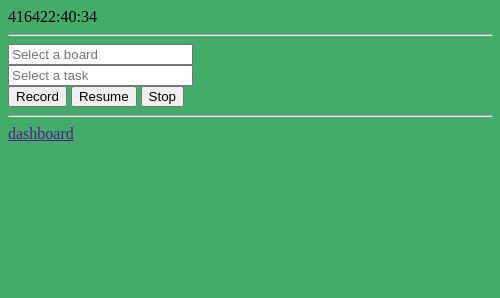
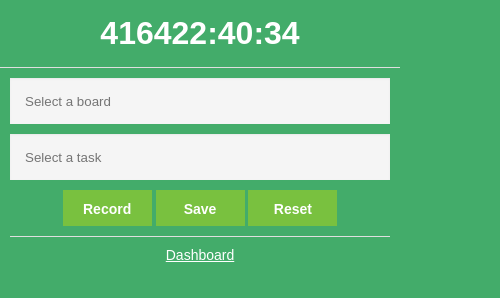
Before and after one commit to chihebnabil/AngularJS-Kanban-Applicaton, a browser extension: page popup.html at #!/record in a window 400 px wide. Shown: the whole page, 500 px wide, since content can reach past the window. Drawn offline with nearby package versions, Linux system fonts and the light colour scheme.

Commit message:
add popup css

```diff
--- a/assets/css/popup.css
+++ b/assets/css/popup.css
@@ -0,0 +1,63 @@
+body {
+    overflow: hidden;
+    color: white;
+    font-family: sans-serif;
+    font-size: 14px;
+    margin: 0 auto;
+     text-align: center;
+}
+button, input, hr {
+    border: none;
+    color: inherit;
+    background-color: transparent;
+    outline: none;
+}
+hr {
+    display: block;
+    margin: 10px 0;
+    height: 1px;
+    background-color: #DFDFDF;
+}
+
+form {
+    padding: 0 10px;
+}
+input {
+    display: block;
+    margin: 10px 0;
+    padding: 0 15px;
+    width: 100%;
+    height: 46px;
+    color:grey;
+    background-color: #F5F5F5;
+    box-shadow: inset 0 1px 2px rgba(229, 229, 229, 0.75);
+}
+a{
+    color: white;
+}
+button {
+    cursor: pointer !important;
+}
+button{
+    display: inline-block;
+    width: 89px;
+    height: 36px;
+
+    vertical-align: middle;
+    text-align: center;
+    line-height: 36px;
+
+    font-size: 14px;
+    font-weight: 700;
+
+    background-color: #79C13F;
+}
+timer{
+  display: block;
+    margin: 15px 0;
+
+    text-align: center;
+    color: white;
+    font-size: 32px;
+    font-weight: 700;
+}
--- a/popup.html
+++ b/popup.html
@@ -1,4 +1,4 @@
-<html style="min-width:500px;">
+<html style="min-width:400px;">
 
 <head>
     <meta name="viewport" content="width=device-width, initial-scale=1.0">
--- a/templates/record.html
+++ b/templates/record.html
@@ -15,12 +15,12 @@
 
             </div>
             <div class="btn-group" role="group">
-                <button type="button" ng-click="startTimer()" class="btn btn-success ">Record</button>
-                <button type="button" ng-click="resumeTimer()" class="btn btn-default ">Resume</button>
-                <button type="button" ng-click="stopTimer()" class="btn btn-danger ">Stop</button>
+                <button type="button" ng-disabled="start" ng-click="startTimer()" class="btn btn-success ">Record</button>
+                <button type="button" ng-click="save()" class="btn btn-danger ">Save</button>
+                <button type="button" ng-disabled="!start"  ng-click="stopTimer()" class="btn btn-default ">Reset</button>
             </div>
             <hr>
-            <a href="" ng-click="dashboard()">dashboard</a>
+            <a href="" ng-click="dashboard()">Dashboard</a>
         </form>
     </div>
 </div>
```
